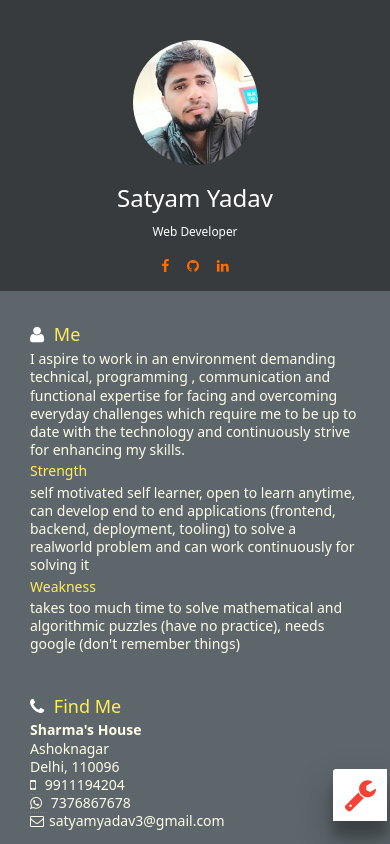
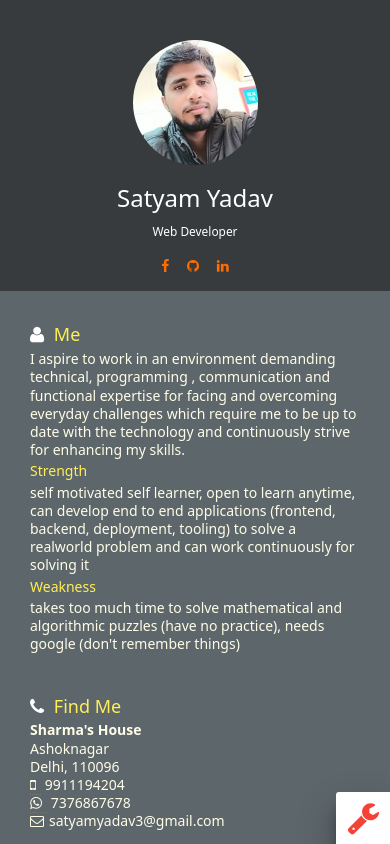
Before and after one commit to veekays/portfolio, a website: page index.html in a window 390 px wide. Shown: the top 844 px of the page. Drawn offline with Linux system fonts and the light colour scheme.

```diff
--- a/app/sass/site/_buttons.scss
+++ b/app/sass/site/_buttons.scss
@@ -35,10 +35,10 @@
 
 @media only screen and (max-width: 767px) {
   .btn-float {
-    margin-bottom: 3px;
-    right: 3px;
+    right: 0;
     border-radius: 0;
     border-top-left-radius:3px;
+    bottom: 0;
 
   }
 }
```
Also changed, not shown: app/views/modals/resumeModal.html (+5 -6 lines), public/css/site.css, 1 other file.
